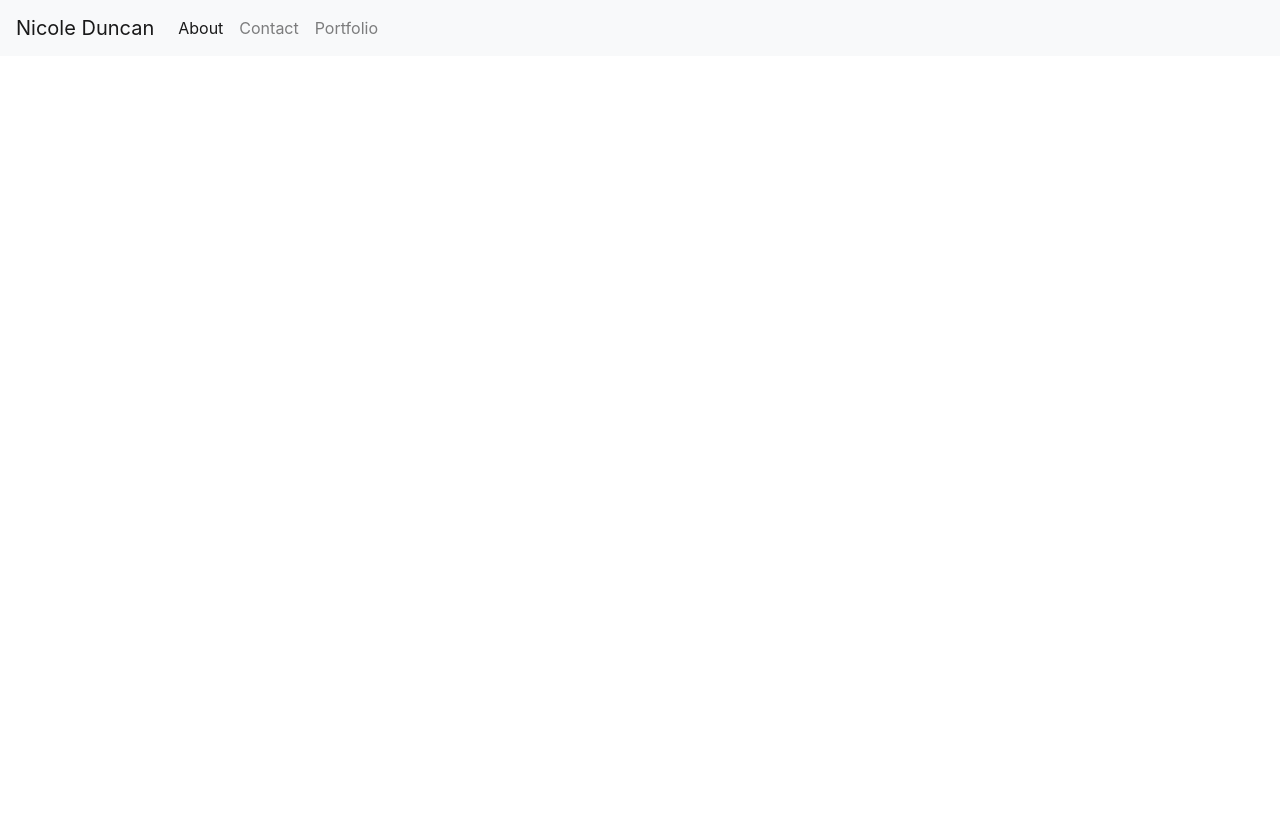
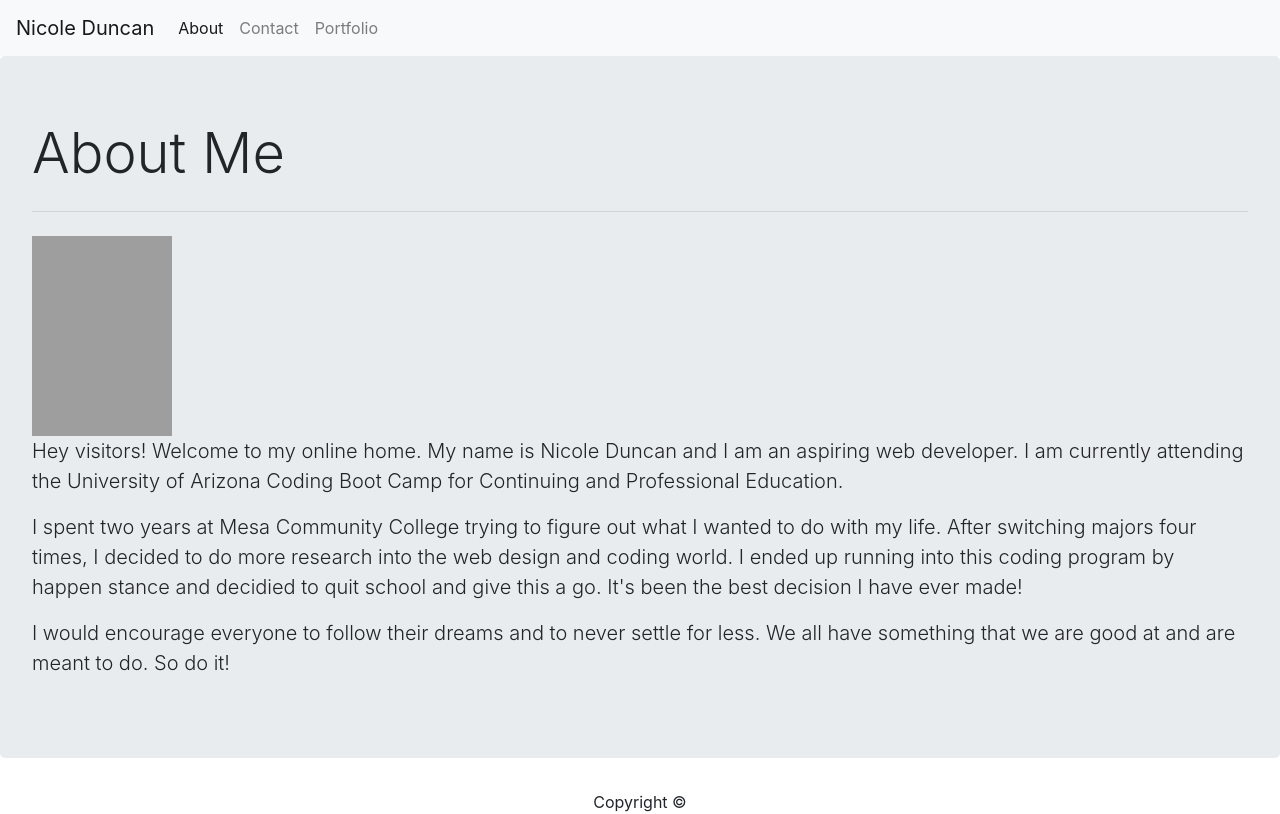
Before and after one commit to thenicoleduncan/Bootstrap-Portfolio, a plain HTML site: page index.html in a window 1280 px wide. Drawn offline with nearby package versions, Linux system fonts and the light colour scheme; grey boxes are pictures that could not be loaded.

Commit message:
added the paragraph, picture to the index page

```diff
--- /dev/null
+++ b/assets/css/style.css
@@ -0,0 +1,94 @@
+* {
+    box-sizing: border-box;
+    text-align: center;
+}
+
+header {
+    background-color: #ffffff;
+    color: #777777;
+    padding: 20px;
+    margin: 0 auto;
+    float: left;
+    width: 100%;
+    border-color: #cccccc;
+    border-bottom-style: solid;
+    border-width: 2px;
+    font-family: 'Georgia', Times, Times New Roman, serif;
+
+}
+
+body {
+    background-image: url(https://cdn.inspirationhut.net/wp-content/uploads/2013/05/201.png)
+}
+.container {
+    background-color: #cccccc;
+    margin: 0 auto;
+    clear: both;
+    width: 960px;
+
+}
+
+
+#box {
+background-color: #ffffff;
+border-color: #dddddd;
+border-style: solid;
+border-width: small;
+margin: 0 auto;
+overflow: auto;
+}
+
+#pix {
+    float: left;
+}
+
+h1 {
+    background-color: #4aaaa5;
+    float: left;
+    padding: 10px;
+}
+
+nav {
+float: right;
+font-family: Georgia, 'Times New Roman', Times, serif;
+}
+
+.about {
+font-family: Georgia, 'Times New Roman', Times, serif;
+color: #777777;
+margin-top: 200px;
+margin-bottom: 0%;
+padding: medium;
+
+}
+
+#picture {
+    margin: 20px 10px 10px 20px;
+    height: 200px;
+    width: 140px;
+    float: left;
+}
+
+#something {
+    float: left 20%;
+    border-bottom-style: solid;
+    border-bottom-color: #777777;
+    border-bottom-width: 2px;
+}
+h2 {
+    float: left 100%;
+    color: #4aaaa5;
+}
+
+#Paragraph {
+    color: #777777;
+}
+
+#footer {
+    position:absolute;
+    bottom:0;
+    width:100%;
+    height:60px;
+    background-color: #666666;
+    border-top: solid #4aaaa5 2px;
+ }
--- /dev/null
+++ b/css.css
@@ -0,0 +1,5 @@
+
+img {
+    height: 200px;
+    width: 175px;
+}
--- a/index.html
+++ b/index.html
@@ -23,16 +23,35 @@
   <meta charset="UTF-8">
   <meta name="viewport" content="width=device-width, initial-scale=1.0">
   <meta http-equiv="X-UA-Compatible" content="ie=edge">
-    <title>Document</title>
+  <title>Nicole Duncan Portfolio</title>
   <link rel="stylesheet" href="https://maxcdn.bootstrapcdn.com/bootstrap/4.0.0/css/bootstrap.min.css"
     integrity="sha384-Gn5384xqQ1aoWXA+058RXPxPg6fy4IWvTNh0E263XmFcJlSAwiGgFAW/dAiS6JXm" crossorigin="anonymous">
+
+  <style>
+    img {
+      height: 200px;
+      width: 140px;
+      float: left 10%;
+    }
+
+    footer {
+      text-align: center;
+    }
+
+    #paragaph {
+      text-align: center;
+      margin: 0 auto;
+    }
+
+  </style>
 </head>
 
 <body>
 
   <nav class="navbar navbar-expand-lg navbar-light bg-light">
     <a class="navbar-brand" href="#">Nicole Duncan</a>
-        <button class="navbar-toggler" type="button" data-toggle="collapse" data-target="#navbarNavAltMarkup" aria-controls="navbarNavAltMarkup" aria-expanded="false" aria-label="Toggle navigation">
+    <button class="navbar-toggler" type="button" data-toggle="collapse" data-target="#navbarNavAltMarkup"
+      aria-controls="navbarNavAltMarkup" aria-expanded="false" aria-label="Toggle navigation">
       <span class="navbar-toggler-icon"></span>
     </button>
     <div class="collapse navbar-collapse" id="navbarNavAltMarkup">
@@ -44,6 +63,45 @@
     </div>
   </nav>
 
+  <div class="jumbotron">
+    <h1 class="display-4">About Me</h1>
+    <hr class="my-4">
+
+    <img src="assets/images/nsd.JPG" alt="Nicole">
+    <div id="paragraph">
+      <p class="lead">Hey visitors! Welcome to my online home. My name is Nicole Duncan and I am an aspiring web
+        developer.
+        I
+        am
+        currently attending the University of Arizona Coding Boot Camp for Continuing and
+        Professional
+        Education.
+      </p>
+      <p class="lead">
+        I spent two years at Mesa Community College trying to figure out what I wanted to do with my
+        life.
+        After
+        switching majors four times, I decided to do more research into the web design and coding
+        world.
+        I
+        ended
+        up
+        running into this coding program by happen stance and decidied to quit school and give this
+        a
+        go.
+        It's
+        been
+        the best decision I have ever made!
+      </p>
+      <p class="lead">I would encourage everyone to follow their dreams and to never settle for less. We all have
+        something
+        that we
+        are good at and are meant to do. So do it!</p>
+    </div>
+  </div>
+  <footer>
+    Copyright ©
+  </footer>
 
 </body>
 
```
Also changed, not shown: assets/images/memphis-mini.png (added), 1 other file. Lines whose indentation alone changed are shown as unchanged.
